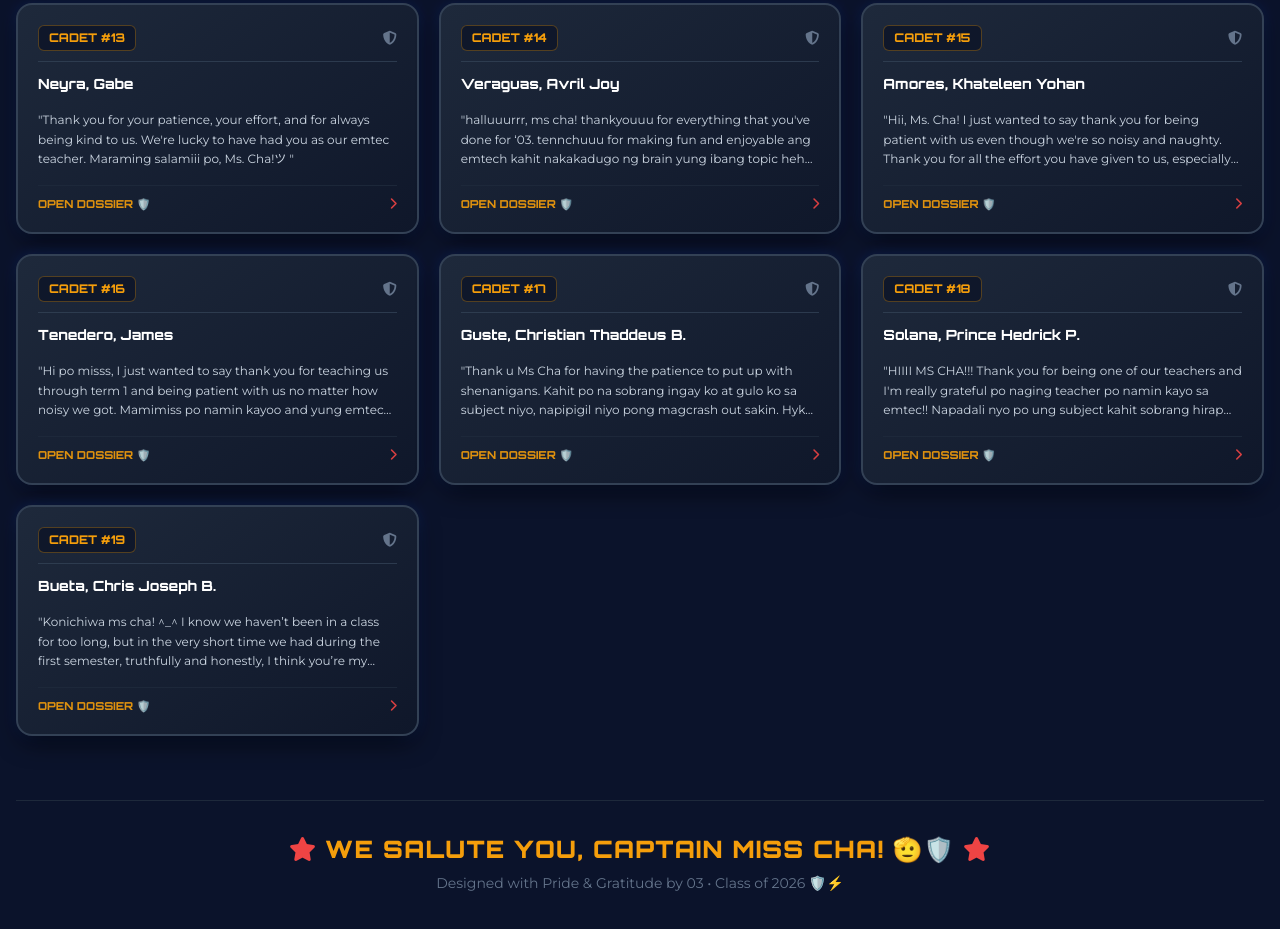
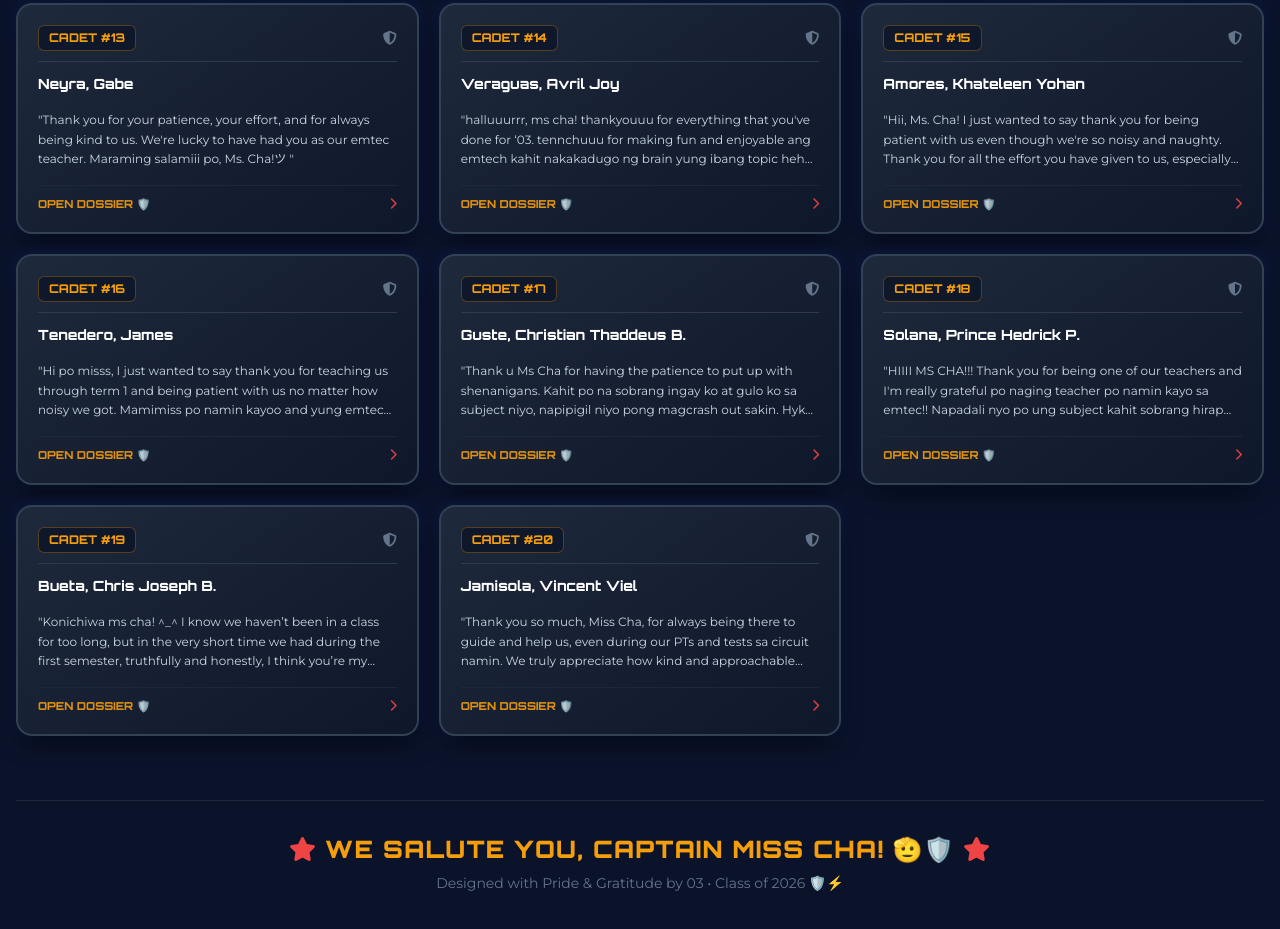
Before and after one commit to kaylatataro-max/Thank-you-Miss-Cha, a plain HTML site: page index.html in a window 1280 px wide. Shown: the part 1949-2878 px from the top of the page. Drawn offline with nearby package versions, Linux system fonts and the light colour scheme.

Commit message:
Update index.html

```diff
--- a/index.html
+++ b/index.html
@@ -341,7 +341,9 @@
             { id: 17, name: "Guste, Christian Thaddeus B.", text: "Thank u Ms Cha for having the patience to put up with shenanigans. Kahit po na sobrang ingay ko at gulo ko sa subject niyo, napipigil niyo pong magcrash out sakin. Hyk take care miss cha and i look forward to future robotics competitions (if ever man may mahanap nnmn si Kathleen Keira M. Anacay). Also were defo better than 04…"},
             { id: 18, name: "Solana, Prince Hedrick P.", text: "HIIII MS CHA!!! Thank you for being one of our teachers and I'm really grateful po naging teacher po namin kayo sa emtec!! Napadali nyo po ung subject kahit sobrang hirap hehehe, salamat rin po at na kakayanan nyo po tiisin ang mga ingay at kulit namin. Always take care po ms cha!! "},
             { id: 19, name: "Bueta, Chris Joseph B.", text: "Konichiwa ms cha! ^_^ I know we haven’t been in a class for too long, but in the very short time we had during the first semester, truthfully and honestly, I think you’re my favourite teacher ever and The coolest teacher I’ve ever had! Your classes were sometimes scary and sometimes it was a bit hard to keep up, but you always made time for everyone to be able to help. You are my goat Ms Cha. Truly and sincerely, I hope that the next time, more memories could be made. If I could choose to relive emtech a hundred times over, then I wouldn't hesitate to! ☆*: .｡. o(≧▽≦)o .｡.:*☆"},
-         ]
+            { id: 20, name: "Jamisola, Vincent Viel", text: "Thank you so much, Miss Cha, for always being there to guide and help us, even during our PTs and tests sa circuit namin. We truly appreciate how kind and approachable you are, and how you always make time to assist us whenever we need help. We're grateful to have you as our Emtech teacher, and we hope you know how much we appreciate all your efforts and patience. Miss, lowk ang first and last memory ko sayo as my teacher sa emtech is nasa aquarium, wala lang share ko lang maam. Miss sorry dino po nababadtrip ka namin minsan, or madalas, teka parang lagi ata. Basta maam, im grateful na kaho po naging teacher namin for emtech. God bless po!!!"},
+
+        ]
         let saluteCounter = 0;
         let audioCtx;
         let hasStartedMusic = false;
```
